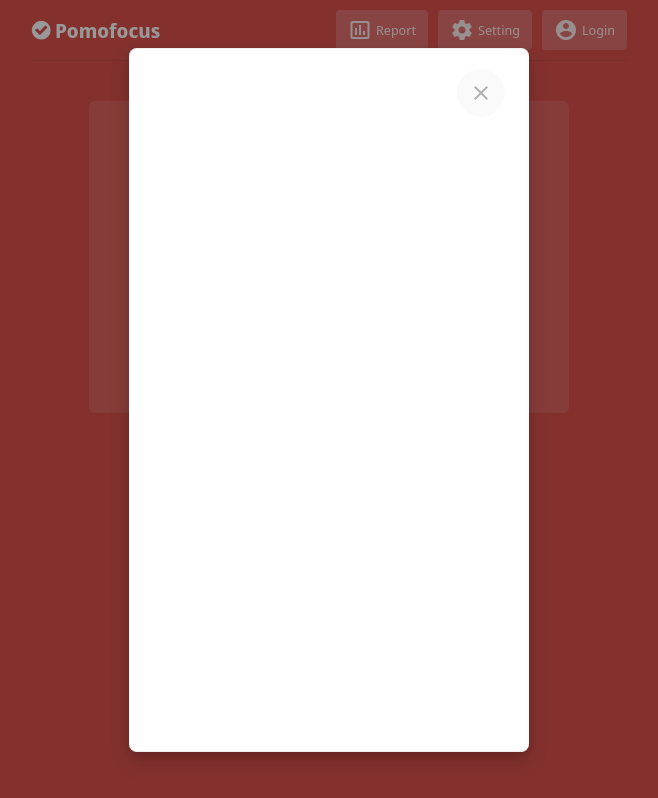
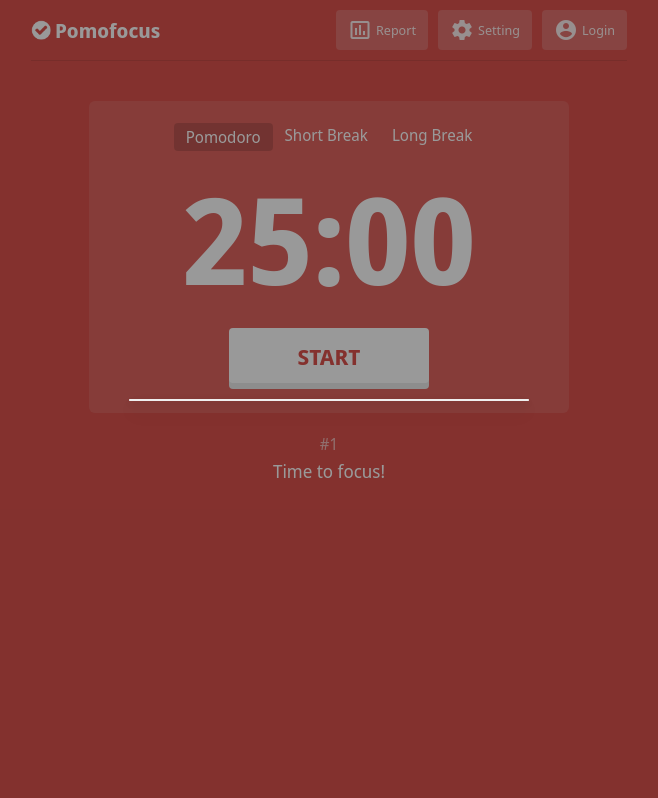
Before and after one commit to usmansbk/pomofocus, a React (Create React App) app: page /settings in a window 1280 px wide. Shown: the whole page, without its empty margins (311-969 px from the left). Built offline with nearby package versions, Linux system fonts and the light colour scheme.

Commit message:
Style modal

```diff
--- a/src/components/Modal.js
+++ b/src/components/Modal.js
@@ -12,11 +12,11 @@
   return (
     <div className={classes.container}>
       <div className={classes.overlay} onClick={back} />
-      <div className={classes.content}>
+      <div className={classes.modal}>
+        {children}
         <button className={classes.closeButton} onClick={back}>
           <Icon name="close" />
         </button>
-        {children}
       </div>
     </div>
   );
--- a/src/components/Modal.module.css
+++ b/src/components/Modal.module.css
@@ -2,19 +2,26 @@
   position: absolute;
   top: 0;
   left: 0;
-  width: 100%;
-  height: 100%;
-  background-color: rgba(0, 0, 0, 0.4);
-  z-index: 99999;
-  overflow: auto;
+  bottom: 0;
+  right: 0;
+  overflow: hidden;
   padding: 3rem 0;
   display: flex;
   justify-content: center;
   align-items: center;
+}
+
+.overlay {
+  position: absolute;
+  top: 0;
+  left: 0;
+  bottom: 0;
+  right: 0;
+  background-color: rgba(0, 0, 0, 0.4);
   transition: background-color 0.2s ease-in 0s;
 }
 
-.content {
+.modal {
   --border-color: rgb(239, 239, 239);
   color: rgb(34, 34, 34);
   border-radius: 0.5rem;
@@ -22,22 +29,12 @@
   position: relative;
   max-width: 25rem;
   width: 95%;
-  height: 100%;
   border-top: 0.0625rem solid var(--border-color);
   border-bottom: 00.0625rem solid var(--border-color);
-  margin: auto;
   box-shadow: rgba(0, 0, 0, 0.15) 0 0.625rem 1.25rem,
     rgba(0, 0, 0, 0.1) 0 0.1875rem 0.375rem;
   overflow: hidden;
-  z-index: 999999;
-}
-
-.overlay {
-  position: absolute;
-  top: 0;
-  left: 0;
-  width: 100%;
-  height: 100%;
+  z-index: 99999;
 }
 
 .closeButton {
--- /dev/null
+++ b/src/components/Settings.js
@@ -0,0 +1,14 @@
+import Modal from "./Modal";
+import classes from "./Modal.module.css";
+
+export default function Settings() {
+  return (
+    <Modal>
+      <div className={classes.container}>
+        <div className={classes.content}>
+          <h2>Timer Settings</h2>
+        </div>
+      </div>
+    </Modal>
+  );
+}
--- /dev/null
+++ b/src/components/Settings.module.css
@@ -0,0 +1,4 @@
+.container {
+  display: flex;
+  height: 100px;
+}
--- a/src/index.js
+++ b/src/index.js
@@ -4,6 +4,7 @@
 import "./index.css";
 import App from "./App";
 import Modal from "./components/Modal";
+import Settings from "./components/Settings";
 
 function Main() {
   return (
@@ -14,7 +15,7 @@
         </Route>
       </Switch>
       <Route path="/settings">
-        <Modal />
+        <Settings />
       </Route>
       <Route path="/report">
         <Modal />
```
